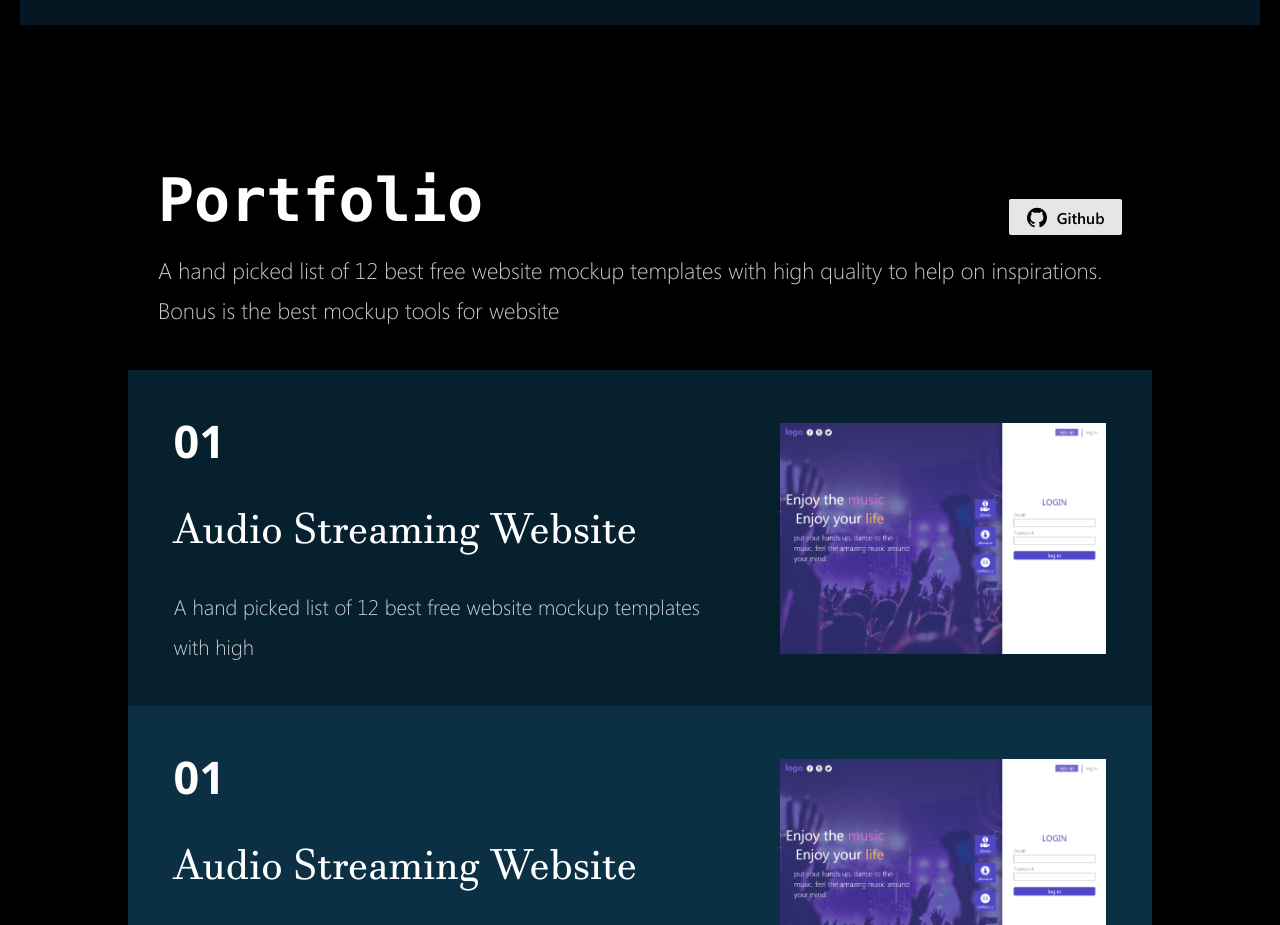
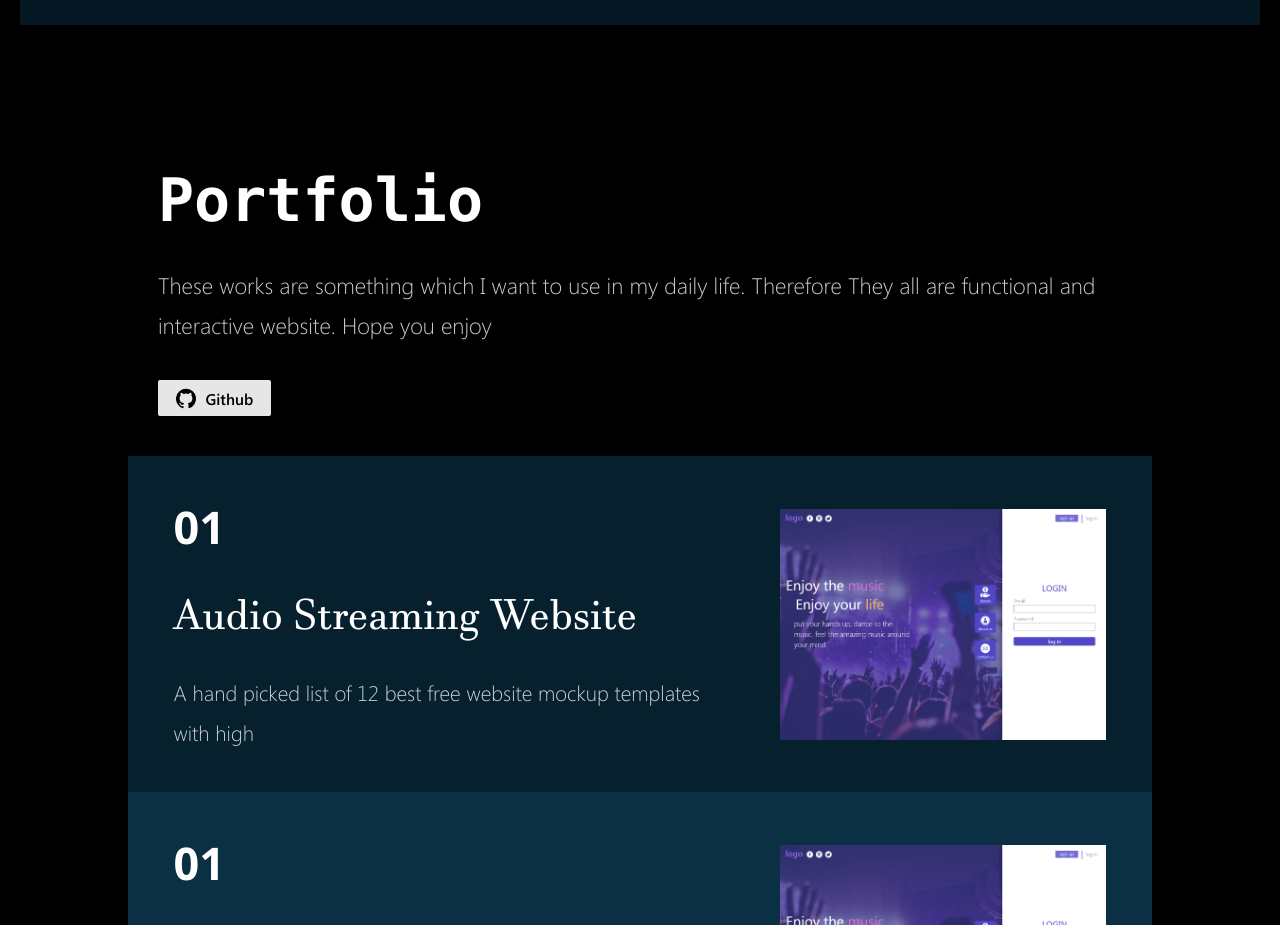
Before and after one commit to meisken/react-portfolio-site-public, a React (Create React App) app: page / in a window 1280 px wide. Shown: the part 1700-2625 px from the top of the page. Built offline with nearby package versions, Linux system fonts and the light colour scheme.

Commit message:
removed web-list-nav

```diff
--- a/src/components/portfolio/Portfolio.js
+++ b/src/components/portfolio/Portfolio.js
@@ -18,19 +18,7 @@ export default function Portfolio() {
             <div className="introduction">
 
                 <h1 className="Consolas-font bold">Portfolio</h1>
-                <p className="SegoeUI-font light">A hand picked list of 12 best free website mockup templates with high quality to help on inspirations. Bonus is the best mockup tools for website</p>
-                <ul className="web-list-nav ml-5 ">
-
-
-                    {webs.map(({num,heading},index) => {
-                        return (
-                            <li className=" flex align-center justify-space-around mb-20" key={index}>
-                                <h6 className="SegoeUI-font regular">{num}</h6><hr className="horizon" /><h6 className="Consolas-font regular" >{heading}</h6>
-                            </li>
-                        )
-                    })}
-
-                </ul>
+                <p className="SegoeUI-font light">These works are something which I want to use in my daily life. Therefore They all are  functional and interactive website. Hope you enjoy</p>
 
                 <SocialMediaButton />
 
--- a/src/style/index.css
+++ b/src/style/index.css
@@ -76,23 +76,18 @@
 .introduction {
   width: 360px;
   padding: 40px 30px;
-  display: grid;
-  justify-items: start;
-  grid-template-rows: 2fr 5fr 3fr 1fr;
+  height: 100%;
+  display: flex;
+  flex-direction: column;
+  justify-content: flex-start;
+  align-items: flex-start;
+}
+.introduction p {
+  margin: 30px 0 35px 0;
 }
 @media screen and (max-width: 1368px) {
   .introduction {
-    grid-auto-columns: 10fr 1fr;
-    grid-template-rows: auto;
     width: 100%;
-  }
-  .introduction p {
-    margin-top: 15px;
-    grid-row: 3/4;
-    grid-column: 1/3;
-  }
-  .introduction .web-list-nav {
-    display: none;
   }
 }
 @media screen and (max-width: 768px) {
@@ -100,27 +95,6 @@
     font-size: 13px;
   }
 }
-.introduction .web-list-nav {
-  font-size: 18px;
-  padding-left: 10px;
-}
-.introduction .web-list-nav li {
-  opacity: 0.5;
-  cursor: pointer;
-  transform-origin: 15%;
-  transform: scale(0.9);
-}
-.introduction .web-list-nav li hr {
-  margin: 0 20px;
-}
-.introduction .web-list-nav li:hover {
-  transform: scale(1.1);
-  opacity: 1;
-}
-.introduction > :last-child {
-  align-self: flex-end;
-}
-
 .Portfolio {
   display: flex;
   justify-content: center;
--- a/src/style/portfolio/components/introduction.scss
+++ b/src/style/portfolio/components/introduction.scss
@@ -3,56 +3,32 @@
 .introduction{
     width: 360px;
     padding: 40px 30px;
-    display: grid;
-    justify-items: start;
-    grid-template-rows: 2fr 5fr 3fr 1fr;
+    height: 100%;
+
+    display: flex;
+    flex-direction: column;
+    justify-content: flex-start;
+    align-items: flex-start;
+    p{
+        margin: 30px 0 35px 0;
+    }
     @media screen and (max-width:$screen1368){
-        grid-auto-columns: 10fr 1fr;
-        grid-template-rows:auto;
+
         width: 100%;
 
-        p{
-            margin-top: 15px;
-            grid-row: 3/4;
-            grid-column: 1/3;
 
-        }
-        .web-list-nav{
-            display: none;
-        }
+
     }
     @media screen and (max-width:$ipad){
         font-size: 13px;
     }
 
-    .web-list-nav{
-        font-size: 18px;
-        padding-left: 10px;
-        li{
-            hr{
-                margin:0 20px;
-            }
-            opacity: 0.5;
-            cursor: pointer;
-            transform-origin: 15%;
 
-            transform: scale(0.9);
-            &:hover{
-                transform: scale(1.1);
-
-                opacity: 1;
-
-            }
-
-
-        }
-
-    }
 
 
     & > :last-child{
 
-        align-self: flex-end;
+
 
     }
 
```
Also changed, not shown: 1 other file (tests, documents, lock files or other folders).
